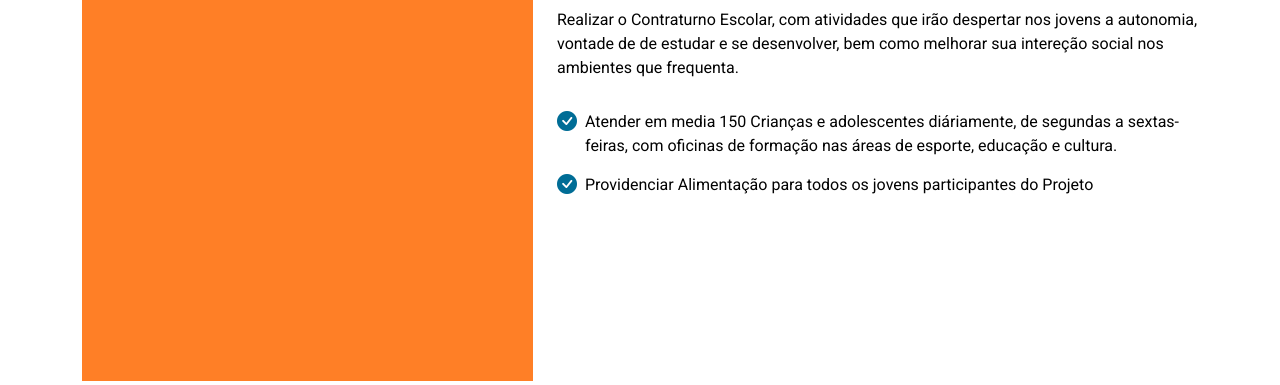
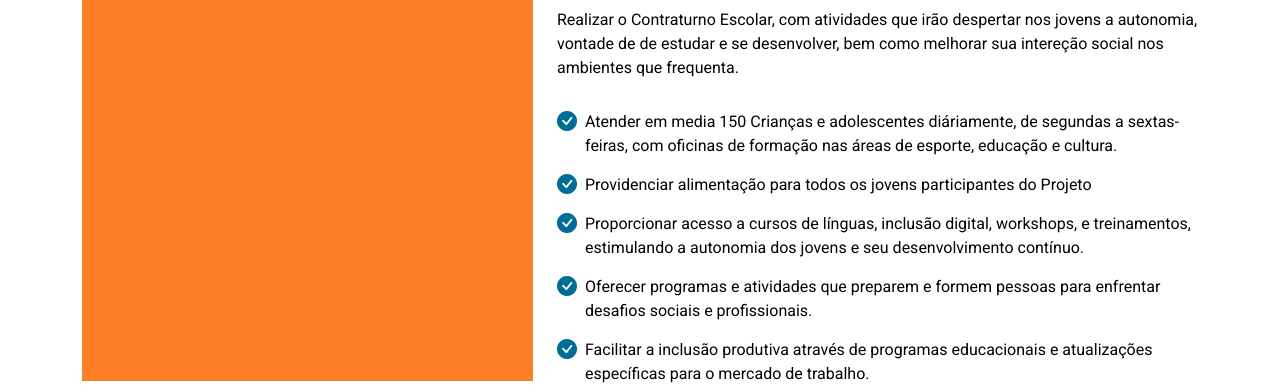
Before and after one commit to carolvpinheiro/proj_dynamis, a plain HTML site: page ativar.html in a window 1280 px wide. Shown: the part 573-958 px from the top of the page. Drawn offline with Linux system fonts and the light colour scheme.

Commit message:
Inserindo tópicos de 'nosso objetivo' ativar

```diff
--- a/ativar.html
+++ b/ativar.html
@@ -90,10 +90,32 @@
                 Realizar o Contraturno Escolar, com atividades que irão despertar nos jovens a autonomia, vontade de de estudar e se desenvolver, bem como melhorar sua intereção social nos ambientes que frequenta.
               </p>
               <ul>
-                <li><i class="bi bi-check-circle-fill"></i> <span>Atender em media 150 Crianças e adolescentes diáriamente, de segundas a sextas-feiras, com oficinas de formação nas áreas de esporte, educação e cultura.</span></li>
-                <li><i class="bi bi-check-circle-fill"></i> <span>Providenciar Alimentação para todos os jovens participantes do Projeto</span></li>
+                <li><i class="bi bi-check-circle-fill"></i>
+                  <span>
+                    Atender em media 150 Crianças e adolescentes diáriamente, de segundas a sextas-feiras, com oficinas de formação nas áreas de esporte, educação e cultura.
+                  </span>
+                </li>
+                <li><i class="bi bi-check-circle-fill"></i>
+                  <span>
+                    Providenciar alimentação para todos os jovens participantes do Projeto
+                  </span>
+                </li>
+                <li><i class="bi bi-check-circle-fill"></i>
+                  <span>
+                    Proporcionar acesso a cursos de línguas, inclusão digital, workshops, e treinamentos, estimulando a autonomia dos jovens e seu desenvolvimento contínuo.
+                  </span>
+                </li>
+                <li><i class="bi bi-check-circle-fill"></i>
+                  <span>
+                    Oferecer programas e atividades que preparem e formem pessoas para enfrentar desafios sociais e profissionais.
+                  </span>
+                </li>
+                <li><i class="bi bi-check-circle-fill"></i>
+                  <span>
+                    Facilitar a inclusão produtiva através de programas educacionais e atualizações específicas para o mercado de trabalho.
+                  </span>
+                </li>
               </ul>
-
             </div>
           </div>
         </div>
```
